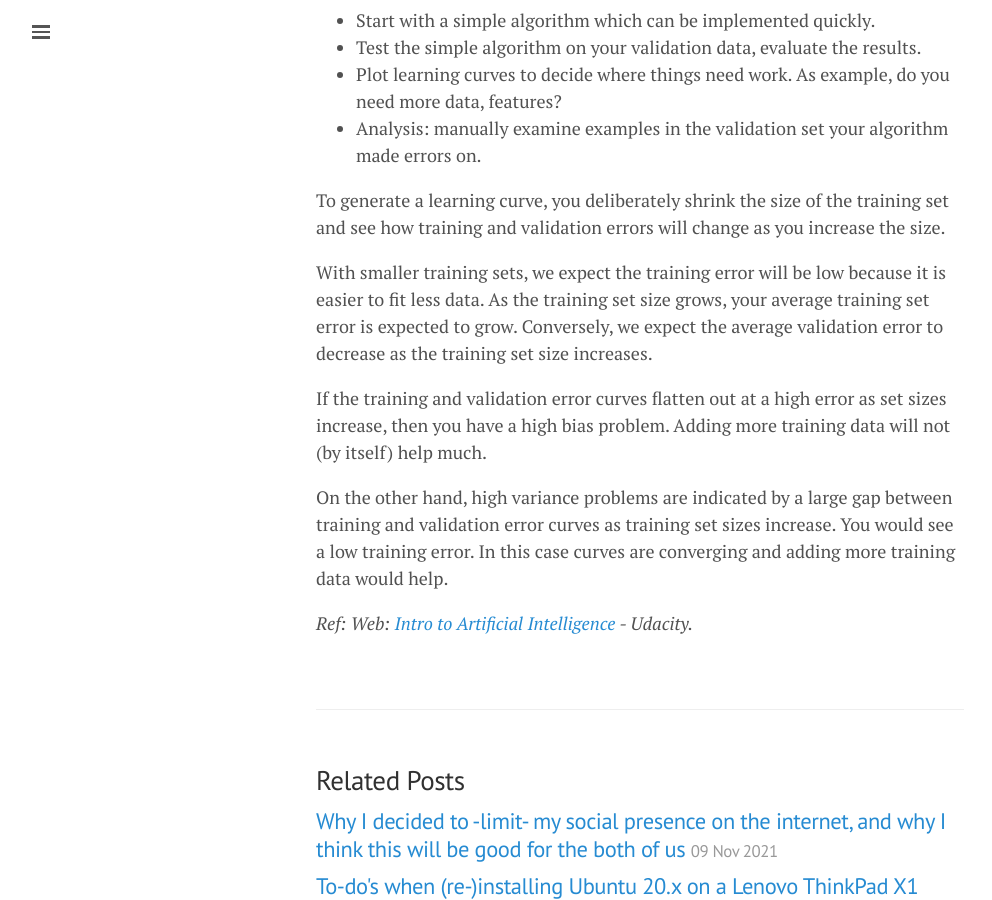
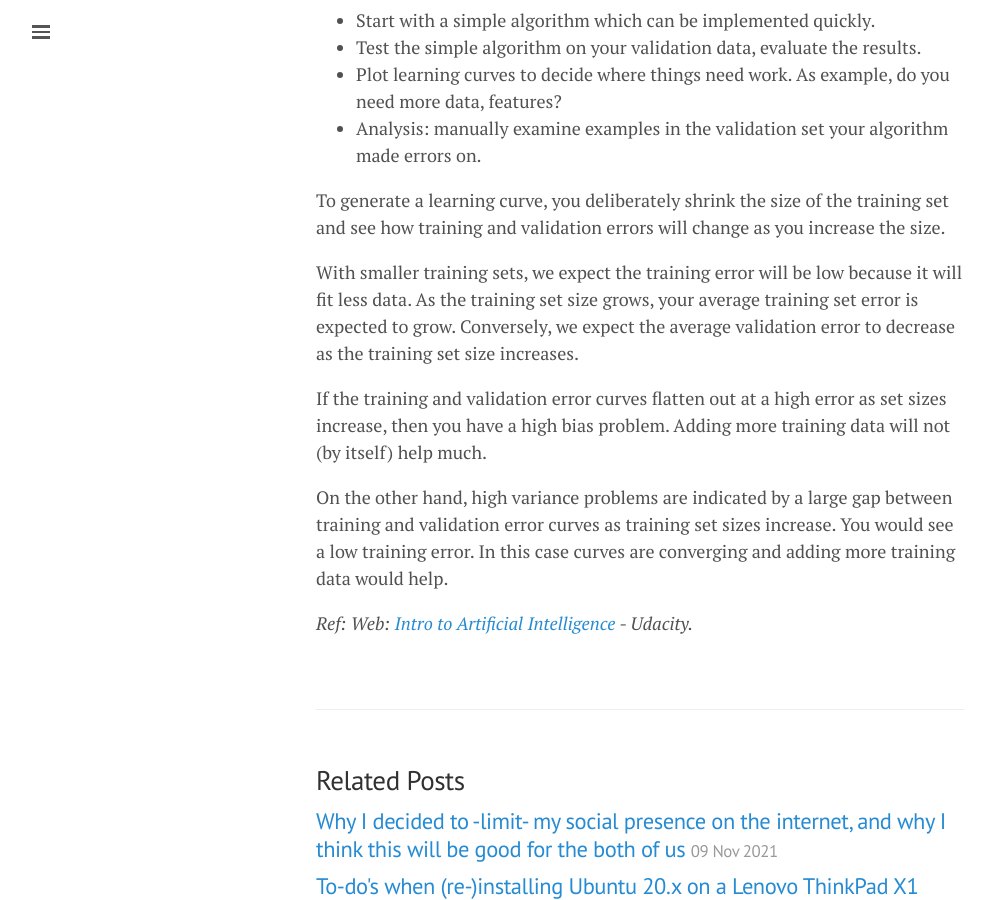
Before and after one commit to lgeurts/lgeurts.github.io, a Jekyll site: the page built from _posts/2018-06-29-artificial-intelligence-basics.md, in a window 1280 px wide and 900 px high, scrolled down 7312 px. Shown: the whole window, without its empty margins (0-992 px from the left). Built offline with Jekyll 4.4.1, drawn with Linux system fonts in a browser that asks for light colours; nearby versions of some CDN libraries.

Commit message:
Update 2018-06-29-artificial-intelligence-basics.md

```diff
--- a/_posts/2018-06-29-artificial-intelligence-basics.md
+++ b/_posts/2018-06-29-artificial-intelligence-basics.md
@@ -197,7 +197,7 @@
 
 To generate a learning curve, you deliberately shrink the size of the training set and see how training and validation errors will change as you increase the size.
 
-With smaller training sets, we expect the training error will be low because it is easier to fit less data. As the training set size grows, your average training set error is expected to grow.
+With smaller training sets, we expect the training error will be low because it will fit less data. As the training set size grows, your average training set error is expected to grow.
 Conversely, we expect the average validation error to decrease as the training set size increases.
 
 If the training and validation error curves flatten out at a high error as set sizes increase, then you have a high bias problem. Adding more training data will not (by itself) help much.
```
